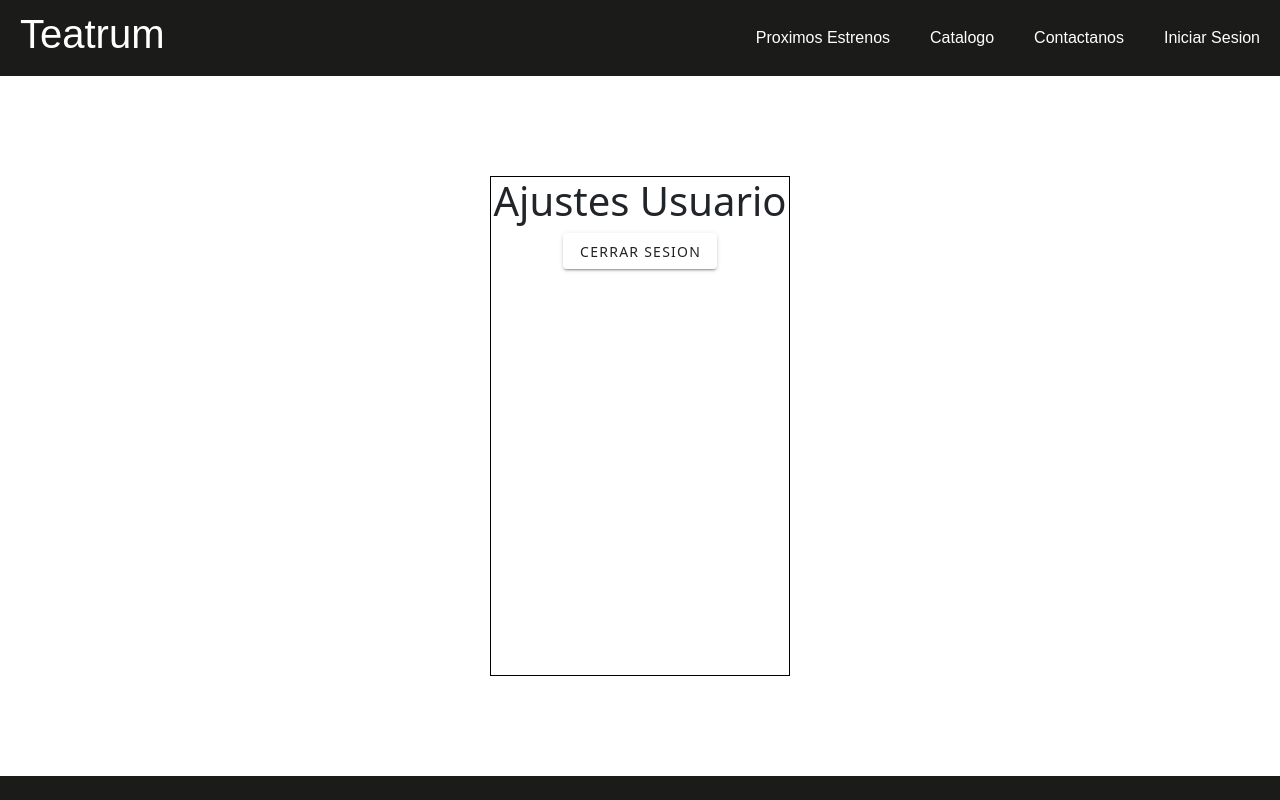
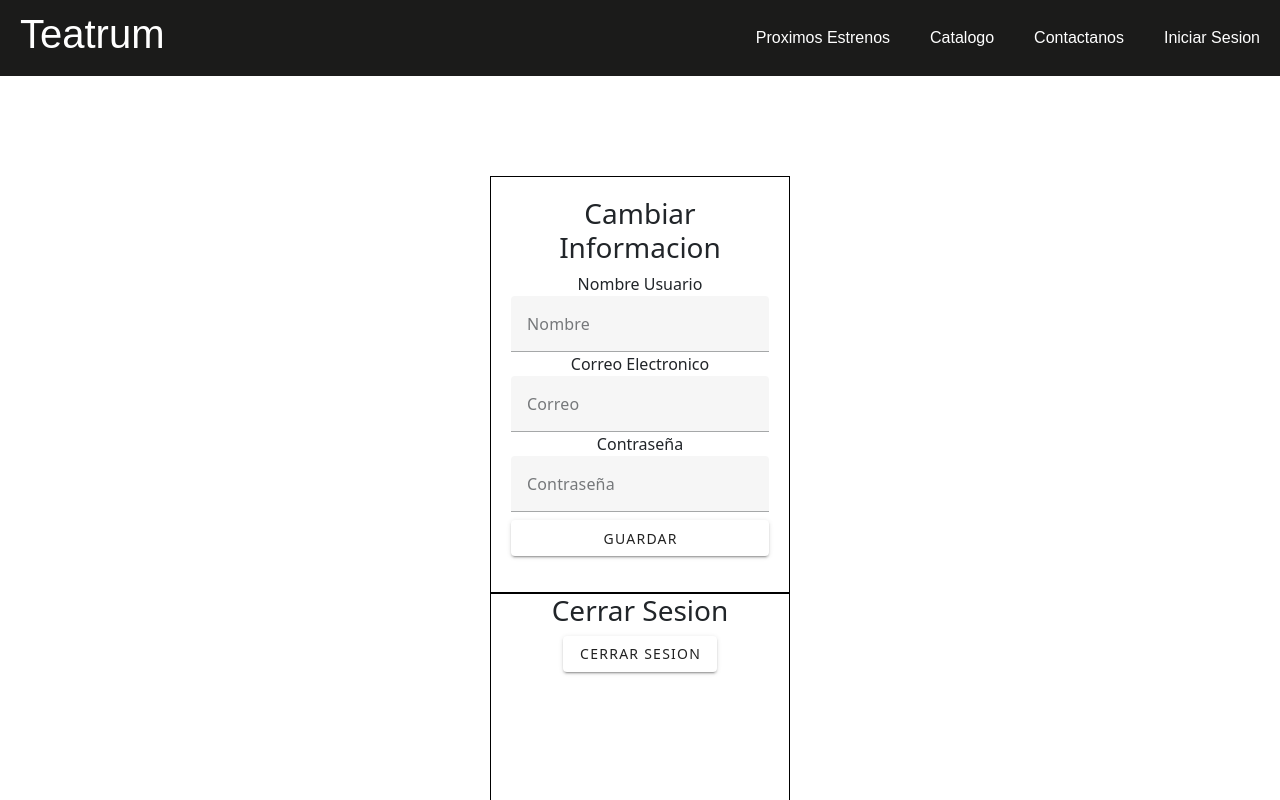
Before and after one commit to nikyuher/TeatrumVue, a Vue app: page /setting in a window 1280 px wide. Shown: the top 800 px of the page. Built offline with nearby package versions, Linux system fonts and the light colour scheme; a web font is replaced by a local one.

Commit message:
cambiar informacion usuario

```diff
--- a/src/components/Administrador/UserAdmin/ListUser.vue
+++ b/src/components/Administrador/UserAdmin/ListUser.vue
@@ -40,7 +40,9 @@ onMounted(async () => {
                     <p><strong>ID:</strong> {{ usuario.usuarioId }}</p>
                     <p><strong>Nombre:</strong> {{ usuario.nombre }}</p>
                     <p><strong>Correo:</strong> {{ usuario.correoElectronico }}</p>
+                    <p><strong>Contaseña:</strong> {{ usuario.contraseña }}</p>
                     <p><strong>Rol:</strong> {{ usuario.rol ? 'Administrador' : 'Usuario Normal' }}</p>
+                    <p class="response">{{ responseMessage }}</p>
                 </div>
             </li>
         </ul>
--- a/src/components/CerrarSesion.vue
+++ b/src/components/CerrarSesion.vue
@@ -21,7 +21,7 @@ const eventCerrarSesion = async () => {
 
 <template>
     <div class="contenedor">
-        <h1>Ajustes Usuario</h1>
+        <h3>Cerrar Sesion</h3>
         <v-btn @click="eventCerrarSesion">
             Cerrar Sesion
         </v-btn>
--- /dev/null
+++ b/src/components/ChangeName.vue
@@ -0,0 +1,89 @@
+<script setup lang="ts">
+import { ref, computed } from 'vue';
+import { usarInfoUsuario } from '@/store/userInfo'
+
+const store = usarInfoUsuario();
+
+const nombre = ref('');
+const correo = ref('');
+const contraseña = ref('');
+
+const Usuario = usarInfoUsuario();
+const idUsuario = Usuario.userInfo?.usuarioId
+const butacaInfo = computed(() => Usuario.userInfo);
+const responseMessage = ref('');
+
+const UpdateUser = async () => {
+    try {
+        const update = {
+            usuarioId: idUsuario,
+            nombre: nombre.value,
+            correoElectronico: correo.value,
+            contraseña: contraseña.value
+        };
+
+        const response = await fetch(`http://localhost:8001/Usuario/${idUsuario}`, {
+            method: 'PUT',
+            headers: {
+                'Content-Type': 'application/json'
+            },
+            body: JSON.stringify(update)
+        });
+
+        if (!response.ok) {
+            throw new Error('Fallo al Iniciar Sesion.');
+        }
+
+        const cambioExitoso = {
+            usuarioId: idUsuario !== undefined ? idUsuario : 0,
+            rol: Usuario.userInfo?.rol !== undefined ? Usuario.userInfo.rol : false,
+            nombre: nombre.value
+        };
+
+        if (response.ok) {
+            store.setUserInfo(cambioExitoso);
+            responseMessage.value = "Guardado Correctamente"
+        }
+
+        nombre.value=''
+        correo.value=''
+        contraseña.value=''
+        setTimeout(() => {
+            responseMessage.value = '';
+        }, 3000);
+    } catch (error) {
+        console.log(error);
+    }
+}
+</script>
+
+<template>
+    <div class="caja">
+        <h3>Cambiar Informacion</h3>
+        <v-form @submit.prevent="UpdateUser">
+            <label>Nombre Usuario {{ butacaInfo?.usuarioId }} </label>
+            <v-text-field v-model="nombre" label="Nombre" hide-details required></v-text-field>
+            <label>Correo Electronico</label>
+            <v-text-field v-model="correo" label="Correo" hide-details required></v-text-field>
+            <label>Contraseña</label>
+            <v-text-field v-model="contraseña" label="Contraseña" hide-details required></v-text-field>
+            <v-btn class="mt-2" type="submit" block>Guardar</v-btn>
+            <p class="response">{{ responseMessage }}</p>
+        </v-form>
+    </div>
+</template>
+
+<style scoped>
+.caja {
+    text-align: center;
+    margin: auto;
+    padding: 20px;
+    width: 300px;
+    border: solid 1px black;
+}
+
+.response {
+    margin-top: 10px;
+    color: green;
+}
+</style>
--- a/src/components/TicketReserva.vue
+++ b/src/components/TicketReserva.vue
@@ -12,7 +12,6 @@ const props = defineProps<{
 const idObraReal = props.idObra;
 
 const Usuario = usarInfoUsuario();
-const userInfo = computed(() => Usuario.userInfo);
 
 const Obra = useObraInfo();
 const obraInfo = computed(() => Obra.infoObra);
--- a/src/views/SettingUser.vue
+++ b/src/views/SettingUser.vue
@@ -1,5 +1,6 @@
 <script setup lang="ts">
 import CerrarSesion from '@/components/CerrarSesion.vue';
+import ChangeName from '@/components/ChangeName.vue';
 </script>
 
 <template>
@@ -7,6 +8,7 @@ import CerrarSesion from '@/components/CerrarSesion.vue';
         <article>
             <section>
                 <div>
+                    <ChangeName></ChangeName>
                     <CerrarSesion></CerrarSesion>
                 </div>
             </section>
```
